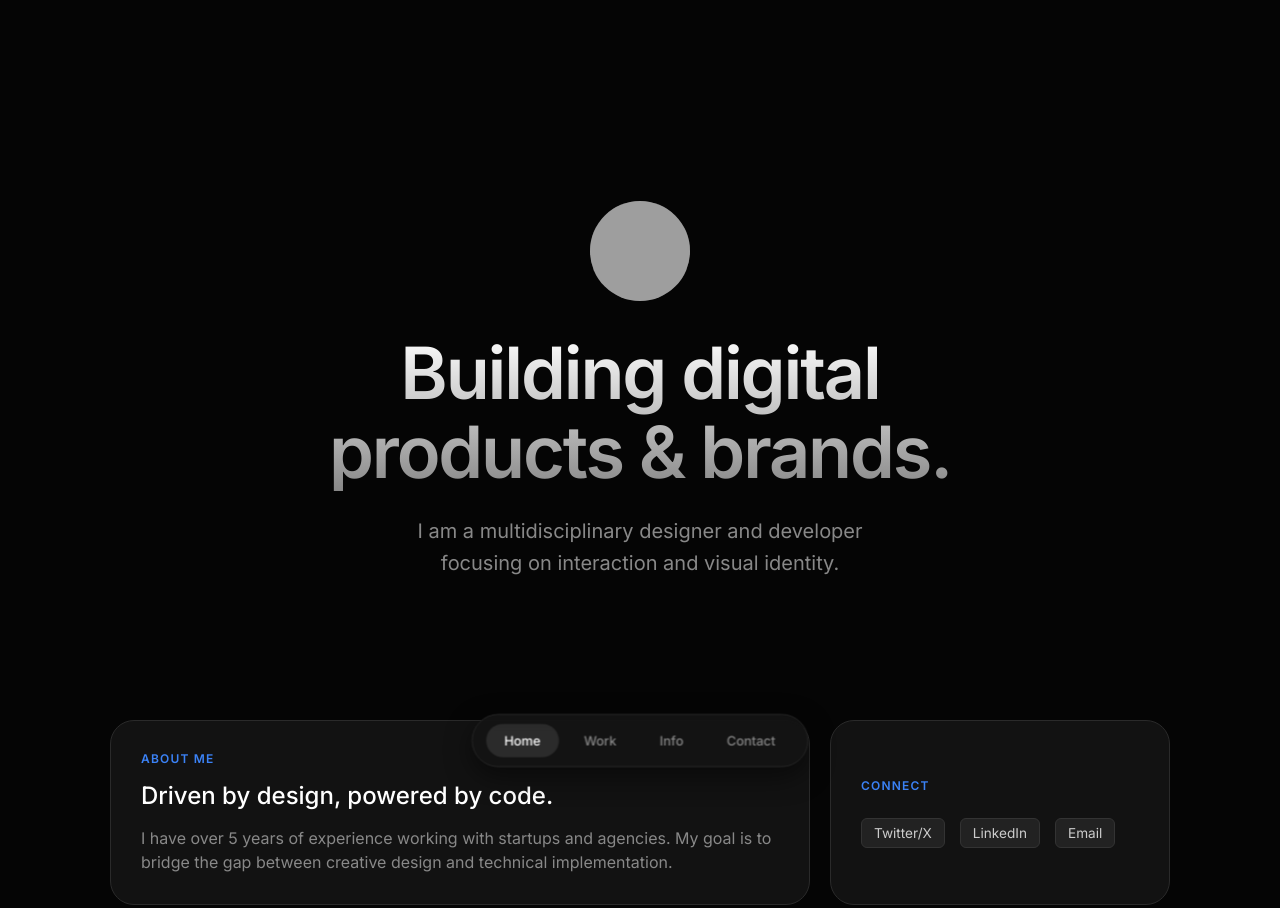
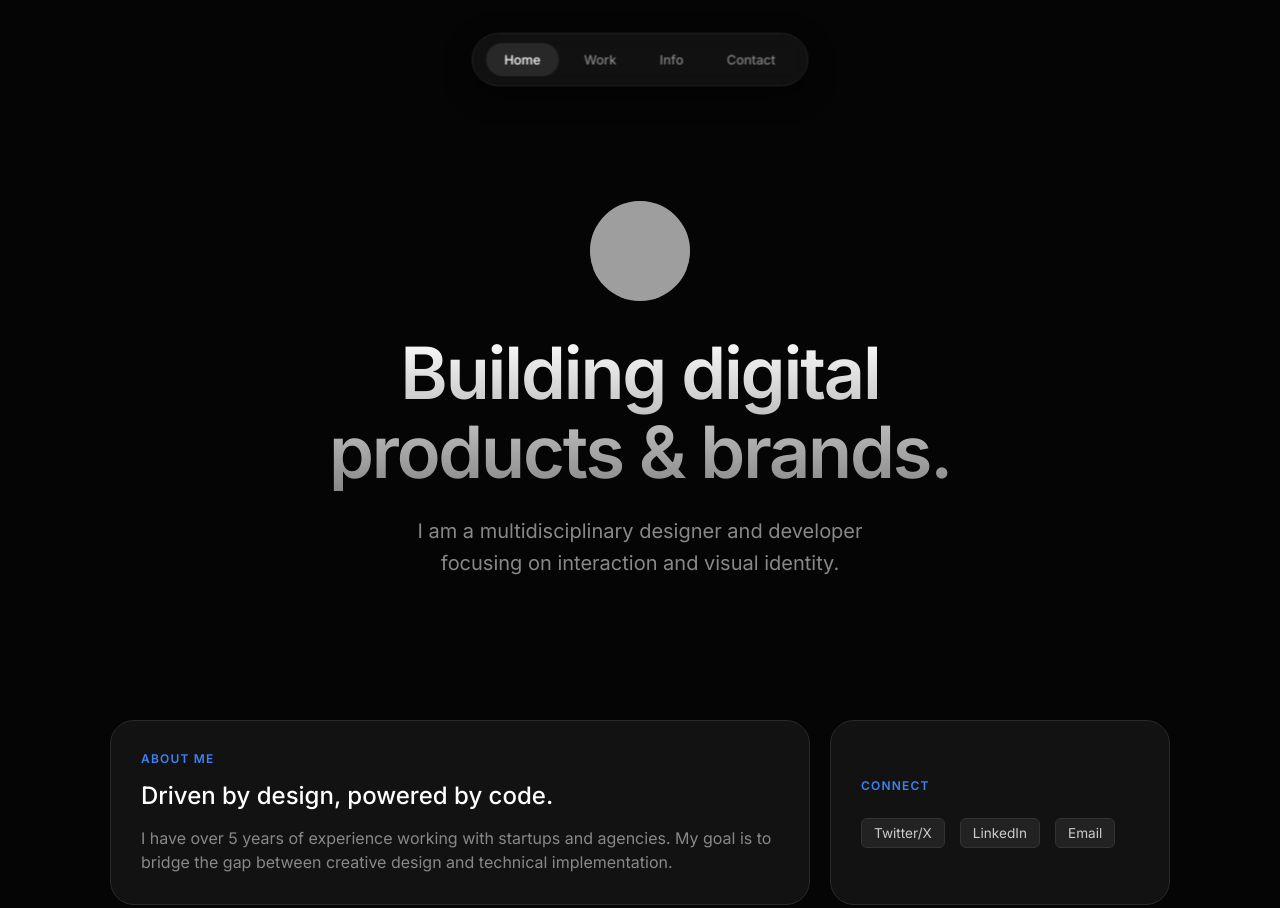
Before and after one commit to ameyakulkarni43/Portfolio-2025, a plain HTML site: page index.html in a window 1280 px wide. Shown: the top 908 px of the page. Drawn offline with Linux system fonts and the light colour scheme; grey boxes are pictures that could not be loaded.

Commit message:
Change nav dock position from bottom to top

```diff
--- a/index.html
+++ b/index.html
@@ -55,7 +55,7 @@
         /* --- 3. FLOATING NAV DOCK --- */
         .nav-dock-wrapper {
             position: fixed;
-            bottom: 30px;
+            top: 30px;
             left: 0;
             width: 100%;
             display: flex;
```
